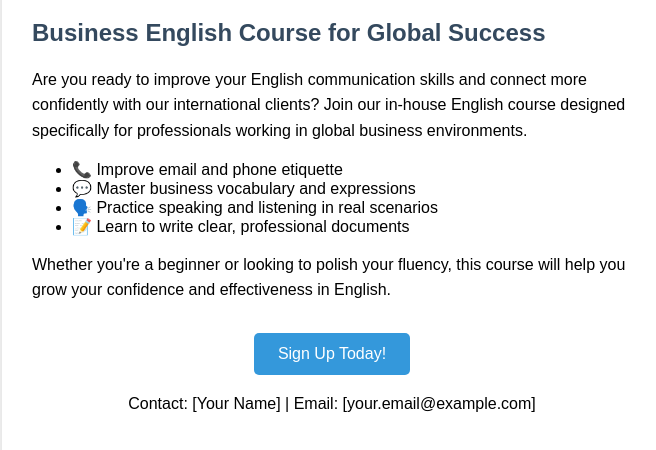
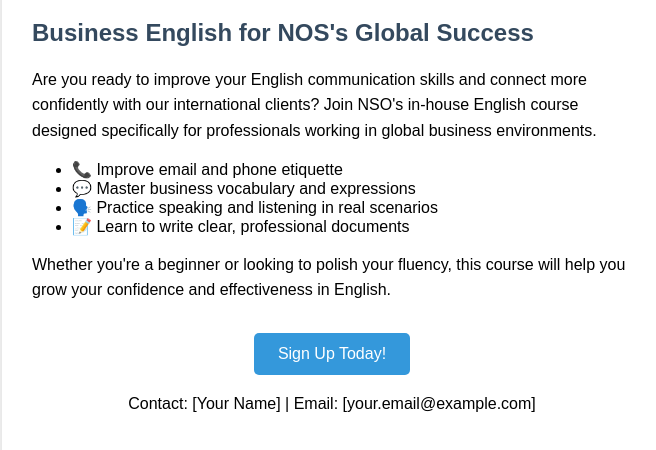
Before and after one commit to iandemo-web/Ian-super-awesome-wonderful-amazing-English-course, a plain HTML site: page index.html in a window 1280 px wide. Shown: the part 112-562 px from the top of the page, without its empty margins (308-964 px from the left). Drawn offline with Linux system fonts and the light colour scheme.

Commit message:
Add files via upload

```diff
--- a/index.html
+++ b/index.html
@@ -2,7 +2,7 @@
 <html lang="en">
 <head>
   <meta charset="UTF-8">
-  <title>Business English Course</title>
+  <title>NSO Business English Course</title>
   <style>
     body {
       font-family: Arial, sans-serif;
@@ -50,9 +50,9 @@
 <body>
   <div class="flyer">
     <h1>🌍 Boost Your English Skills!</h1>
-    <h2>Business English Course for Global Success</h2>
+    <h2>Business English for NOS's Global Success</h2>
     <p>
-      Are you ready to improve your English communication skills and connect more confidently with our international clients? Join our in-house English course designed specifically for professionals working in global business environments.
+      Are you ready to improve your English communication skills and connect more confidently with our international clients? Join NSO's in-house English course designed specifically for professionals working in global business environments.
     </p>
     <ul>
       <li>📞 Improve email and phone etiquette</li>
@@ -64,7 +64,7 @@
       Whether you're a beginner or looking to polish your fluency, this course will help you grow your confidence and effectiveness in English.
     </p>
     <div class="cta">
-        <a href="sign%20up.htm">
+        <a href="sing up.html">
   <button>Sign Up Today!</button>
 </a>
   <p>Contact: [Your Name] | Email: [your.email@example.com]</p>
```
